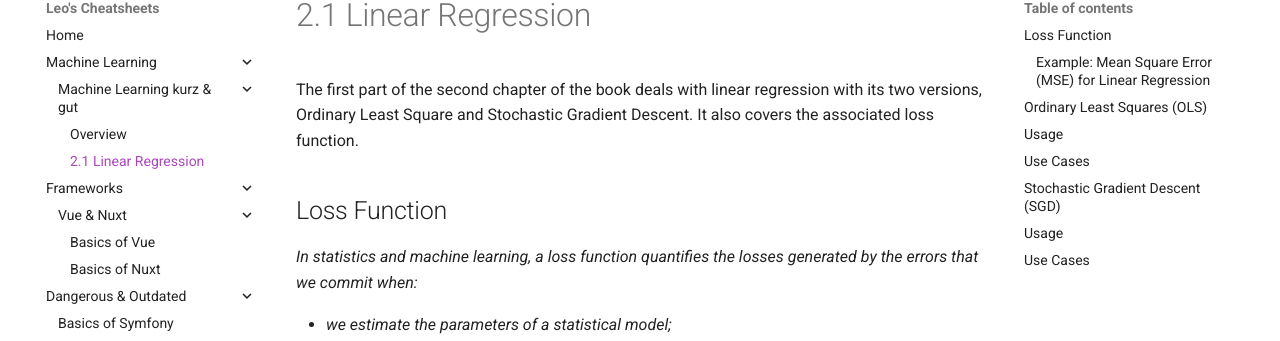
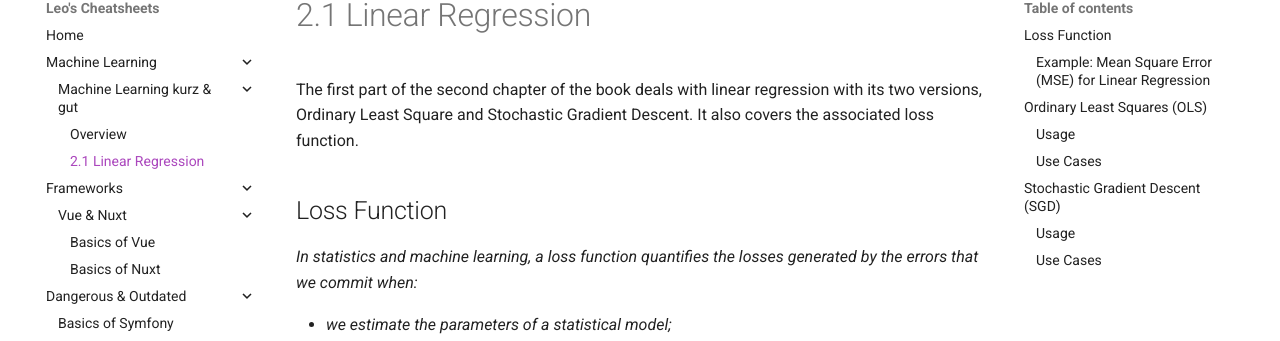
Before and after one commit to MrHoffnung/auxilium-leonis, an MkDocs documentation site: the page built from docs/machine-learning-kurz-und-gut/2_1-linear-regression.md, in a window 1280 px wide and 900 px high. Shown: the part 103-444 px from the top of the window. Built offline with MkDocs 1.6.1 and Material for MkDocs 9.7.7, drawn with Linux system fonts in a browser that asks for light colours; some web fonts are replaced.

Commit message:
fix: format

````diff
--- a/docs/machine-learning-kurz-und-gut/2_1-linear-regression.md
+++ b/docs/machine-learning-kurz-und-gut/2_1-linear-regression.md
@@ -35,7 +35,7 @@ Here’s how you can write about **Ordinary Least Squares (OLS)** using `scikit-
 
 Ordinary Least Squares (OLS) is a method used in linear regression to estimate the coefficients of the linear model. It minimizes the sum of the squared differences between the observed values and the values predicted by the linear model. This results in the "best fit" line through the data points.
 
-## Usage
+### Usage
 
 To implement OLS in Python using `scikit-learn`, you can use the `LinearRegression` class:
 
@@ -58,7 +58,7 @@
 print("Predicted values:", predictions)
 ```
 
-## Use Cases
+### Use Cases
 
 - **Predicting Housing Prices**: OLS can be used to predict house prices based on features like square footage, number of bedrooms, and location.
 
@@ -76,7 +76,7 @@ In all these cases, OLS helps find the linear relationship between the independe
 
 Stochastic Gradient Descent (SGD) is an optimization method used to minimize the loss function in machine learning models, particularly in linear regression and classification tasks. Unlike batch gradient descent, which uses the entire dataset to compute the gradient, SGD updates the model's parameters using one or a few training examples at a time. This makes it faster and more efficient for large datasets.
 
-## Usage
+### Usage
 
 To implement SGD in Python using `scikit-learn`, you can use the `SGDRegressor` or `SGDClassifier` class, depending on your task. Here’s an example using `SGDRegressor` for a linear regression task:
 
@@ -99,7 +99,7 @@
 print("Predicted values:", predictions)
 ```
 
-## Use Cases
+### Use Cases
 
 - **Real-Time Prediction**: Due to its efficiency, SGD is commonly used in online learning settings where the model needs to be updated continuously as new data arrives.
 
````
